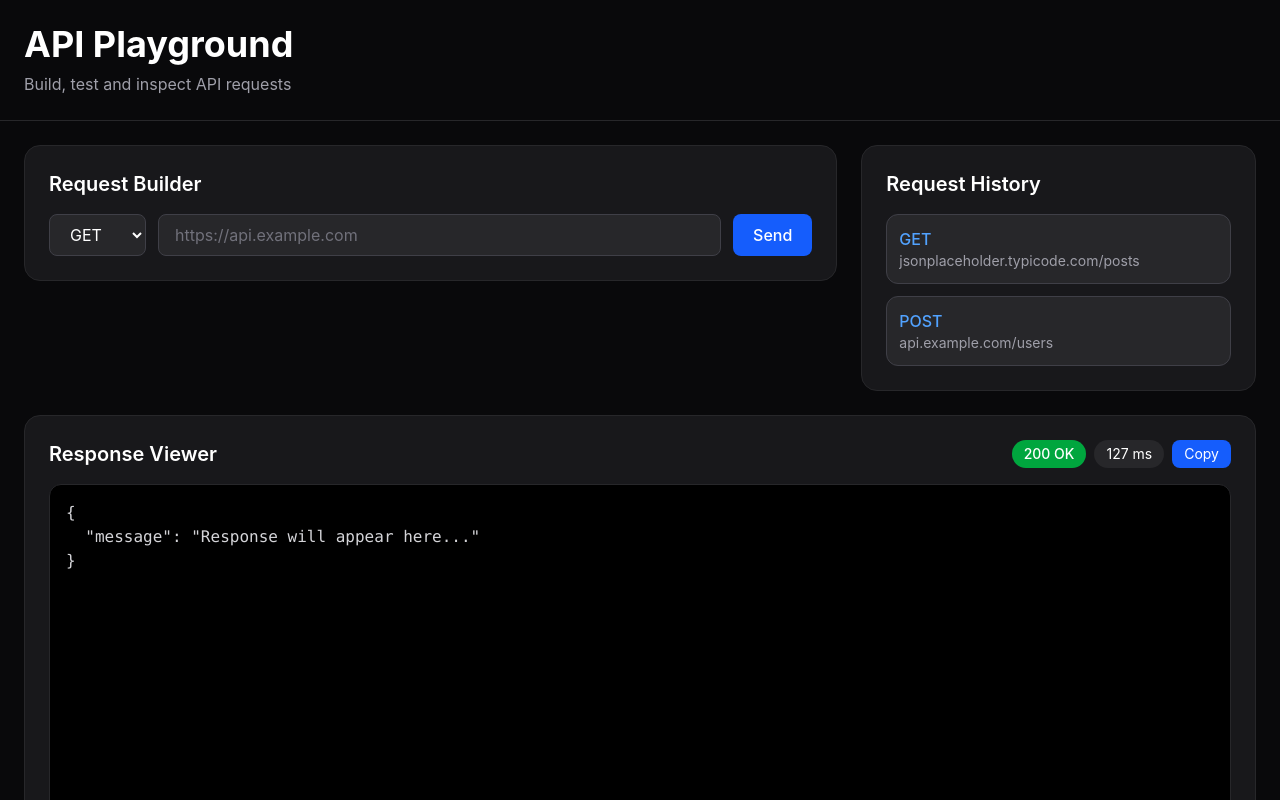
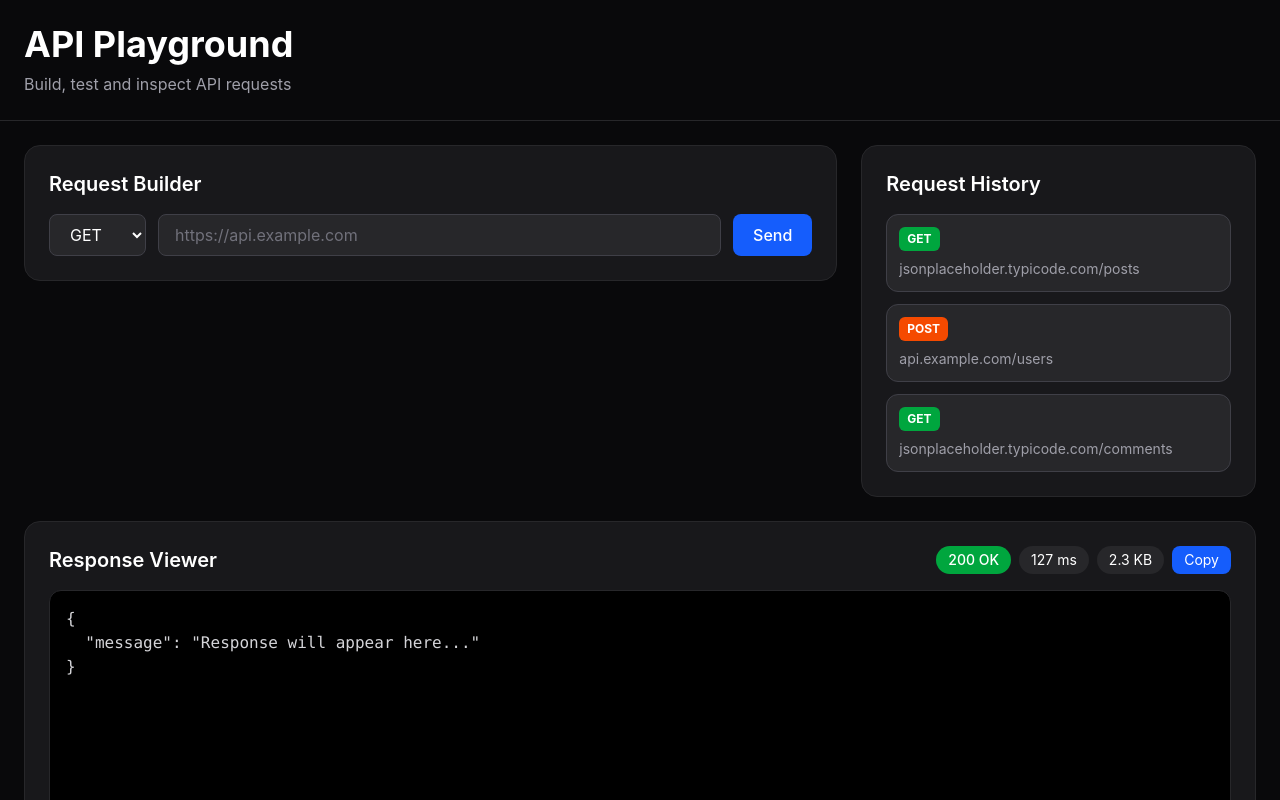
Before and after one commit to anweshasingh67/api-playground, a React (Vite) app: page / in a window 1280 px wide. Shown: the top 800 px of the page. Built offline with nearby package versions, Linux system fonts and the light colour scheme.

Commit message:
Improve history and response UI

```diff
--- a/src/components/HistoryPanel.jsx
+++ b/src/components/HistoryPanel.jsx
@@ -7,6 +7,10 @@ function HistoryPanel() {
     {
       method: "POST",
       url: "api.example.com/users",
+    },
+    {
+      method: "GET",
+      url: "jsonplaceholder.typicode.com/comments",
     },
   ];
 
@@ -24,13 +28,24 @@ function HistoryPanel() {
             key={index}
             className="bg-zinc-800 border border-zinc-700 rounded-xl p-3"
           >
-            <div className="text-blue-400 font-medium">
-              {item.method}
+            <div className="flex items-center gap-2 mb-2">
+
+              <span
+                className={`px-2 py-1 rounded-md text-xs font-bold ${
+                  item.method === "GET"
+                    ? "bg-green-600"
+                    : "bg-orange-600"
+                }`}
+              >
+                {item.method}
+              </span>
+
             </div>
 
-            <div className="text-sm text-zinc-400 truncate">
+            <div className="text-sm text-zinc-400 break-all">
               {item.url}
             </div>
+
           </div>
         ))}
 
--- a/src/components/ResponseViewer.jsx
+++ b/src/components/ResponseViewer.jsx
@@ -8,7 +8,7 @@ function ResponseViewer({ response }) {
           Response Viewer
         </h2>
 
-        <div className="flex gap-2">
+        <div className="flex flex-wrap gap-2">
 
           <span className="px-3 py-1 rounded-full bg-green-600 text-sm font-medium">
             200 OK
@@ -18,7 +18,11 @@ function ResponseViewer({ response }) {
             127 ms
           </span>
 
-          <button className="bg-blue-600 hover:bg-blue-700 px-3 py-1 rounded-lg text-sm">
+          <span className="px-3 py-1 rounded-full bg-zinc-800 text-sm">
+            2.3 KB
+          </span>
+
+          <button className="bg-blue-600 hover:bg-blue-700 px-3 py-1 rounded-lg text-sm transition-colors">
             Copy
           </button>
 
```
